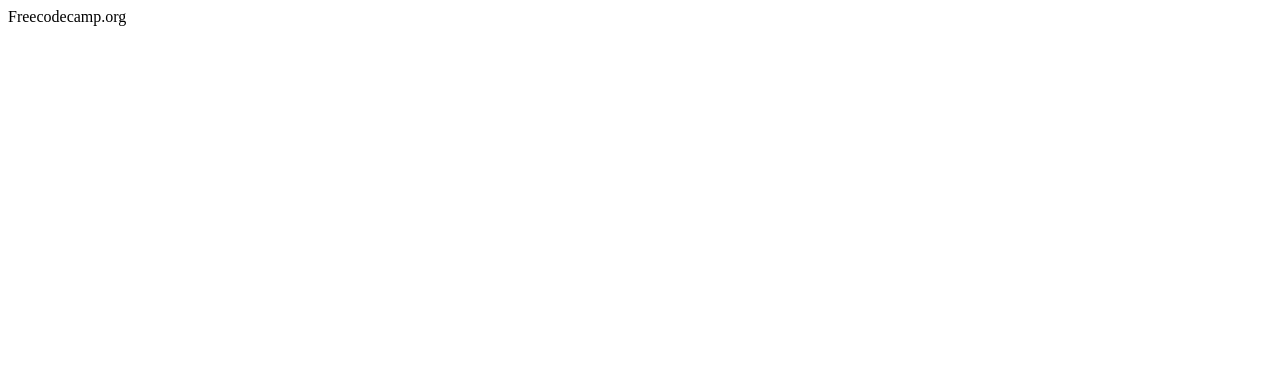
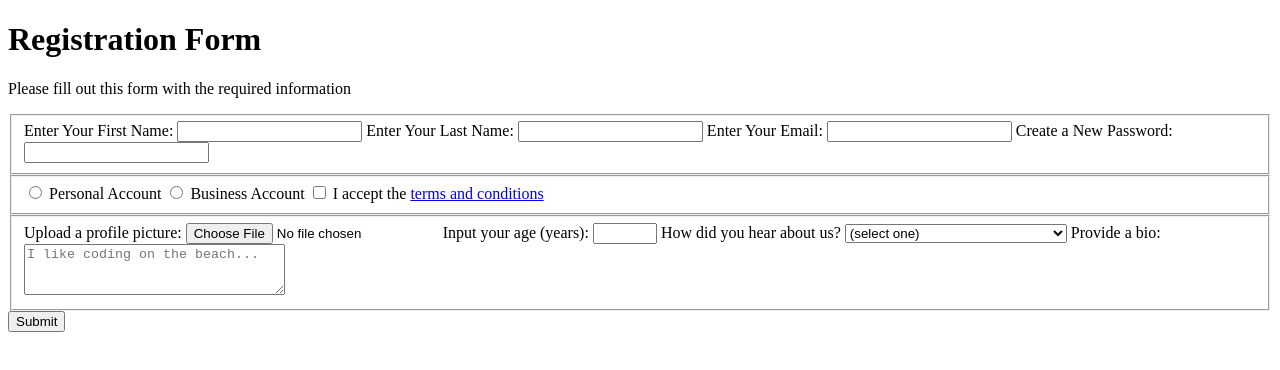
Before and after one commit to Georgy22/Registration_form, a plain HTML site: page html_form/index.html in a window 1280 px wide. Drawn offline with Linux system fonts and the light colour scheme.

Commit message:
#Registration form

```diff
--- a/html_form/index.html
+++ b/html_form/index.html
@@ -1 +1,44 @@
-Freecodecamp.org
+<!DOCTYPE html>
+<html lang="en">
+  <head>
+    <meta charset="UTF-8">
+    <title>Registration Form</title>
+    <link rel="stylesheet" href="styles.css" />
+  </head>
+  <body>
+    <h1>Registration Form</h1>
+    <p>Please fill out this form with the required information</p>
+    <form method="post" action='https://register-demo.freecodecamp.org'>
+      <fieldset>
+        <label for="first-name">Enter Your First Name: <input id="first-name" name="first-name" type="text" required /></label>
+        <label for="last-name">Enter Your Last Name: <input id="last-name" name="last-name" type="text" required /></label>
+        <label for="email">Enter Your Email: <input id="email" name="email" type="email" required /></label>
+        <label for="new-password">Create a New Password: <input id="new-password" name="new-password" type="password" pattern="[a-z0-5]{8,}" required /></label>
+      </fieldset>
+      <fieldset>
+        <label for="personal-account"><input id="personal-account" type="radio" name="account-type" class="inline" /> Personal Account</label>
+        <label for="business-account"><input id="business-account" type="radio" name="account-type" class="inline" /> Business Account</label>
+        <label for="terms-and-conditions">
+          <input id="terms-and-conditions" type="checkbox" required name="terms-and-conditions" class="inline" /> I accept the <a href="https://www.freecodecamp.org/news/terms-of-service/">terms and conditions</a>
+        </label>
+      </fieldset>
+      <fieldset>
+        <label for="profile-picture">Upload a profile picture: <input id="profile-picture" type="file" name="file" /></label>
+        <label for="age">Input your age (years): <input id="age" type="number" name="age" min="13" max="120" /></label>
+        <label for="referrer">How did you hear about us?
+          <select id="referrer" name="referrer">
+            <option value="">(select one)</option>
+            <option value="1">freeCodeCamp News</option>
+            <option value="2">freeCodeCamp YouTube Channel</option>
+            <option value="3">freeCodeCamp Forum</option>
+            <option value="4">Other</option>
+          </select>
+        </label>
+        <label for="bio">Provide a bio:
+          <textarea id="bio" name="bio" rows="3" cols="30" placeholder="I like coding on the beach..."></textarea>
+        </label>
+      </fieldset>
+      <input type="submit" value="Submit" />
+    </form>
+  </body>
+</html>
```
